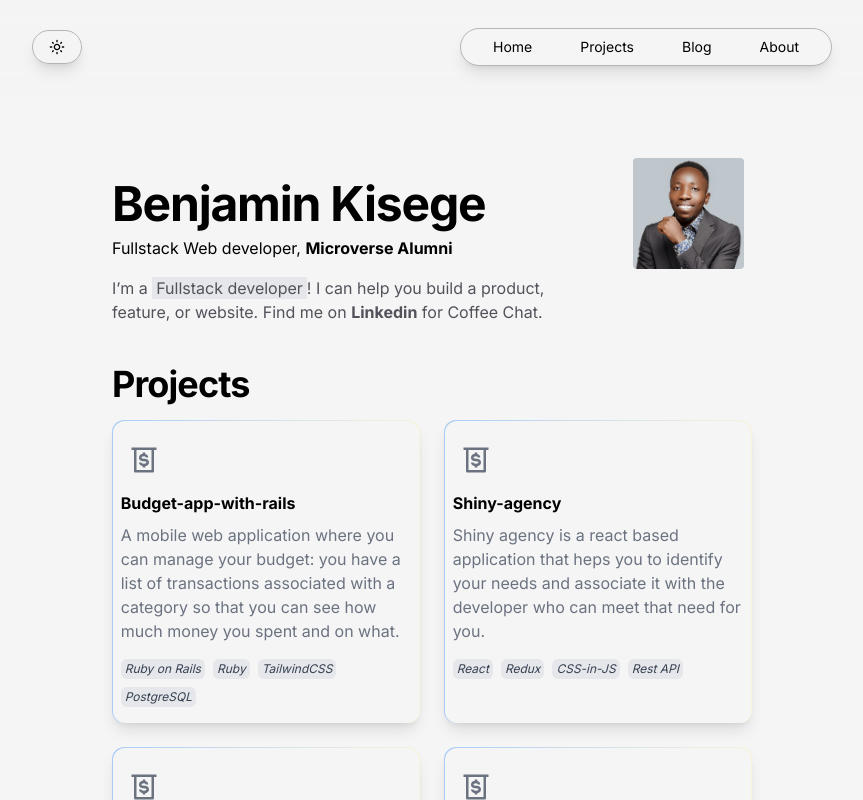
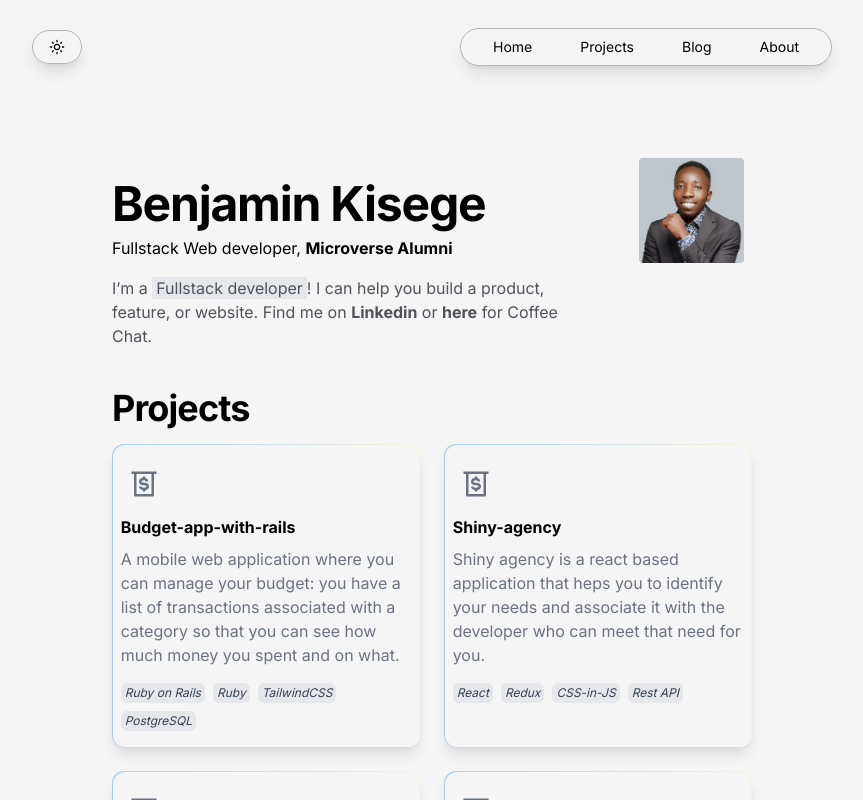
Before and after one commit to iambenkis/Portfolio-2.0, a Next.js app: page / in a window 1280 px wide. Shown: the top 800 px of the page, without its empty margins (208-1071 px from the left). Built offline with nearby package versions, Linux system fonts and the light colour scheme.

Commit message:
Add contact ink on the home page

```diff
--- a/src/pages/Home/index.jsx
+++ b/src/pages/Home/index.jsx
@@ -30,6 +30,13 @@ export default function Header() {
           >
             Linkedin
           </a>{' '}
+          or{' '}
+          <a
+            className="font-bold text-black-400 dark:text-white"
+            href="/contact"
+          >
+            here
+          </a>{' '}
           for Coffee Chat.
         </p>
       </div>
```
